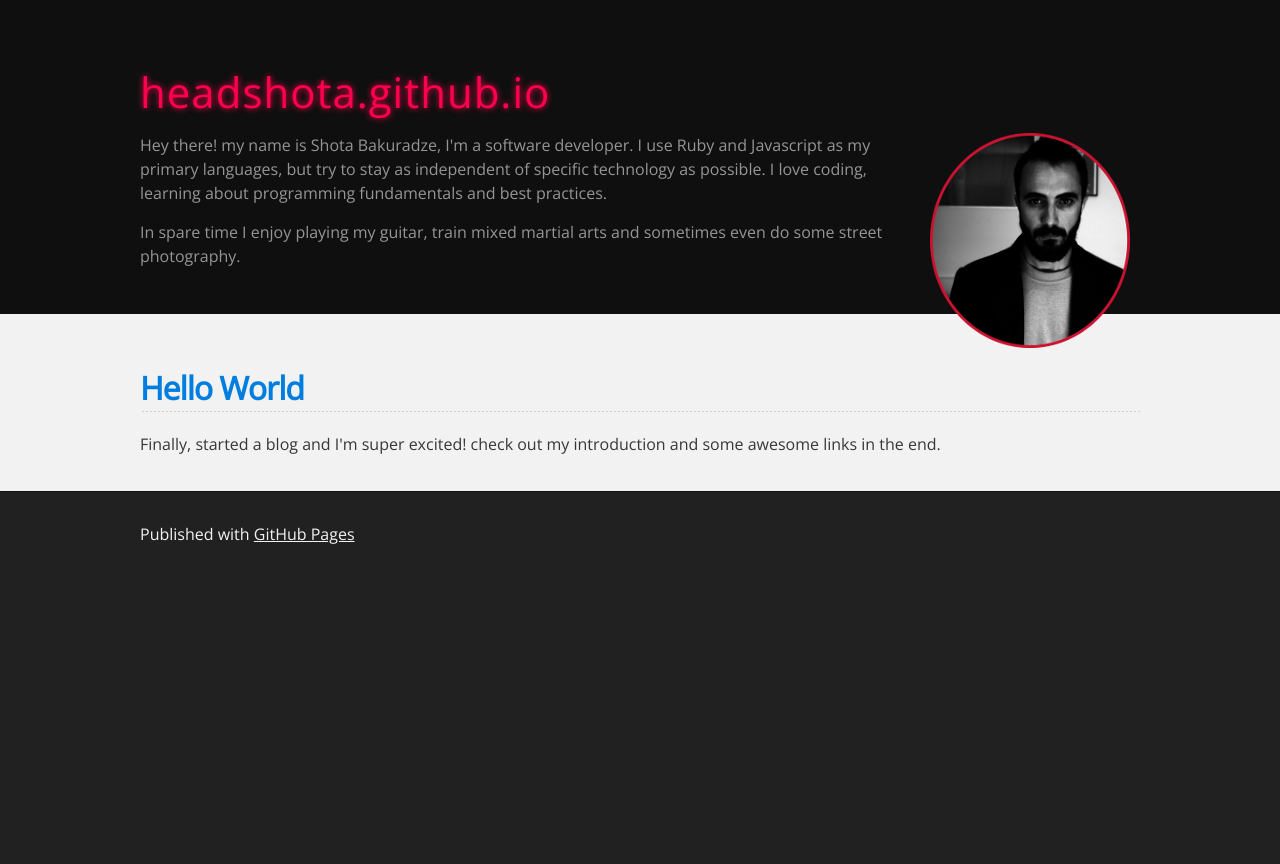
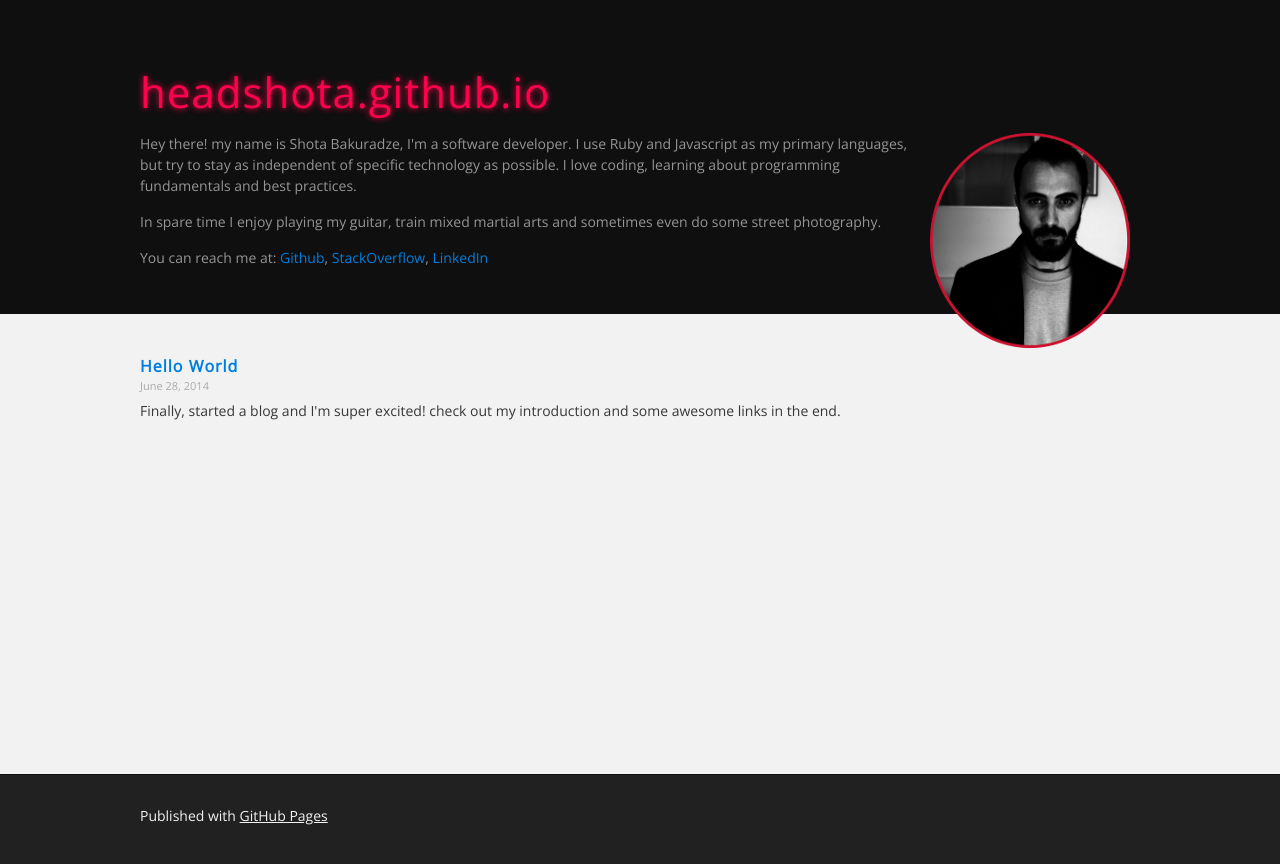
Before and after one commit to headshota/headshota.github.io, a Jekyll site: the page built from index.html, in a window 1280 px wide. Shown: the top 864 px of the page. Built offline with Jekyll 4.4.1, drawn with Linux system fonts in a browser that asks for light colours.

Commit message:
Some seo, and styling

```diff
--- /dev/null
+++ b/_includes/seo_meta.html
@@ -0,0 +1,5 @@
+{% if page.intro %}
+<meta name="description" content="{{ page.intro }}" />
+{% else %}
+<meta name="description" content="Developer's Blog" />
+{% endif %}
--- a/_layouts/default.html
+++ b/_layouts/default.html
@@ -9,7 +9,7 @@
 	<link rel="stylesheet" type="text/css" media="screen" href="/stylesheets/stylesheet.css">
 	<link href='http://fonts.googleapis.com/css?family=Open+Sans' rel='stylesheet' type='text/css'>
 	<title>headshota.github.io - {{ page.title }}</title>
-	{% if page.meta_description %}<meta name="description" content="{{ page.meta_description }}" />{% endif %}
+	{% include seo_meta.html %}
 </head>
 
 <body>
@@ -24,7 +24,7 @@
 
 			<p>In spare time I enjoy playing my guitar, train mixed martial arts and sometimes even do some street photography.</p>
 
-
+			<p>You can reach me at: <a href="https://github.com/headshota">Github</a>, <a href="http://stackoverflow.com/users/433879/headshota">StackOverflow</a>, <a href="https://www.linkedin.com/profile/view?id=149593363">LinkedIn</a></p>
 		</header>
 	</div>
 
--- a/index.html
+++ b/index.html
@@ -4,10 +4,13 @@ title: My Humble Abode
 meta_description: Just For Fun
 ---
 {% for post in site.posts %}
-<div>
+<div class="post-item">
   <article>
-    <h2><a href="{{ post.url }}">{{ post.title }}</a></h2>
-    <p>{{ post.intro }}</p>
+    <header>
+      <h2><a href="{{ post.url }}">{{ post.title }}</a></h2>
+      <div class="post-date">{{ post.date | date: "%B %d, %Y"}}</div>
+    </header>
+    {{ post.intro }}
   </article>
 </div>
 {% endfor %}
--- a/stylesheets/stylesheet.css
+++ b/stylesheets/stylesheet.css
@@ -52,7 +52,7 @@ body {
   box-sizing: border-box;
   color:#373737;
   background: #212121;
-  font-size: 16px;
+  font-size: 14px;
   font-family: 'Open Sans', Helvetica, Arial, sans-serif;
   line-height: 1.5;
   -webkit-font-smoothing: antialiased;
@@ -338,6 +338,7 @@ Full-Width Styles
 
 #main_content {
   padding-top: 40px;
+  min-height:400px
 }
 
 #footer_wrap {
@@ -399,3 +400,18 @@ Small Device Styles
   }
 
 }
+
+.post-item header h2 {
+    font-size: 16px;
+    margin: 0;
+    padding: 0;
+    border: 0;
+    letter-spacing: 1px;
+    background: none;
+}
+
+.post-item header .post-date{
+  font-size:11px;
+  color: #aaa;
+  margin-bottom: 5px;
+}
```
Also changed, not shown: _posts/2014-06-28-hello-world.md (+2 -2 lines).
